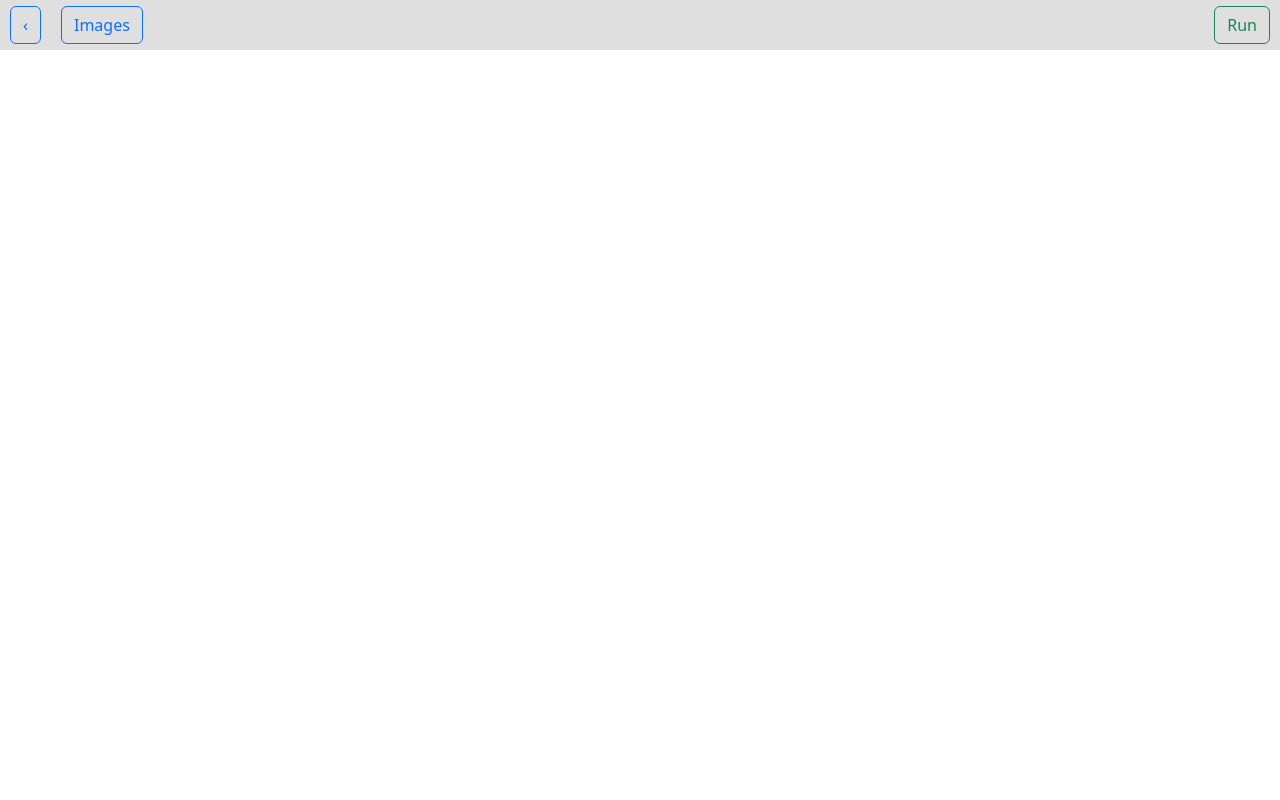
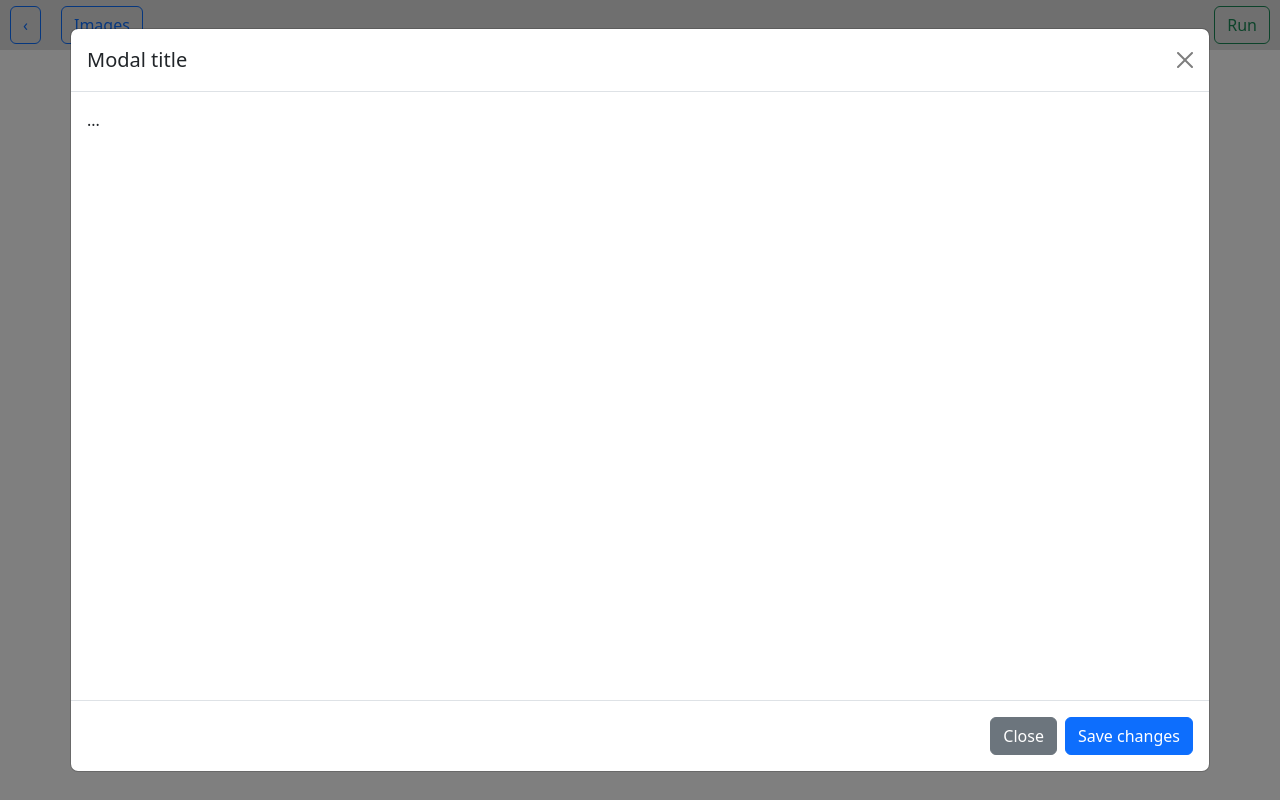
Before and after one commit to williamli0707/BlockAI, an Electron app: page workspace.html in a window 1280 px wide. Both pictures are taken after a click on the button "Images". Drawn offline with nearby package versions, Linux system fonts and the light colour scheme.

Commit message:
popup stuff changed to bs modal, added popper plugin

```diff
--- a/creator.html
+++ b/creator.html
@@ -4,6 +4,7 @@
     <meta charset="UTF-8">
     <meta http-equiv="Content-Security-Policy" content="default-src 'self' 'unsafe-inline' https://blockly-demo.appspot.com https://cdn.jsdelivr.net data:;">
     <link rel="stylesheet" href="styles.css">
+    <script src="https://cdn.jsdelivr.net/npm/bootstrap@5.3.0-alpha1/dist/js/bootstrap.bundle.min.js" crossorigin="anonymous"></script>
     <link rel="stylesheet" href="node_modules/bootstrap/dist/css/bootstrap.css">
     <title>Title</title>
 </head>
--- a/styles.css
+++ b/styles.css
@@ -10,15 +10,6 @@ body {
     z-index: 10;
 }
 
-#img-content {
-    z-index: -5;
-    position: absolute;
-    height: 100%;
-    width: 100%;
-    display: flex;
-    justify-content: center;
-    align-items: center;
-}
 
 #blockly-container {
     flex: 1 1 auto;
--- a/workspace.html
+++ b/workspace.html
@@ -7,18 +7,28 @@
     <script defer src="./toolbox.js"></script>
     <!-- https://developer.mozilla.org/en-US/docs/Web/HTTP/CSP -->
     <link rel="stylesheet" href="styles.css">
+    <script src="https://cdn.jsdelivr.net/npm/bootstrap@5.3.0-alpha1/dist/js/bootstrap.bundle.min.js" crossorigin="anonymous"></script>
     <link rel="stylesheet" href="node_modules/bootstrap/dist/css/bootstrap.css">
     <title>Hello World!</title>
 </head>
 <body>
     <div id="img-content">
-        <div id="image-popup" class="card shadow-lg">
-            <div id="img-menu" class="menu">
-                <div id="upload">
-                    <button id="upload-button" class="menu-button btn btn-outline-primary">Upload</button>
-                </div>
-                <div id="close" class="menu">
-                    <button id="close-button" class="menu-button btn btn-outline-danger">X</button>
+        <div class="modal fade" id="exampleModal" tabindex="-1" aria-labelledby="exampleModalLabel" aria-hidden="true">
+            <div class="modal-dialog modal-dialog-scrollable modal-xl">
+                <div class="modal-content">
+                    <div class="modal-header">
+                        <h5 class="modal-title" id="exampleModalLabel">Modal title</h5>
+                        <button type="button" class="btn-close" data-bs-dismiss="modal" aria-label="Close"></button>
+                    </div>
+                    <div class="modal-body">
+                        <p>...</p>
+                        <br><br><br><br><br><br><br><br><br><br><br><br><br><br><br><br><br><br><br><br><br><br><br><br><br><br><br><br><br><br><br>
+                        <p>...</p>
+                    </div>
+                    <div class="modal-footer">
+                        <button type="button" class="btn btn-secondary" data-bs-dismiss="modal">Close</button>
+                        <button type="button" class="btn btn-primary">Save changes</button>
+                    </div>
                 </div>
             </div>
         </div>
@@ -29,7 +39,7 @@
                 <button id="back-button" class="menu-button btn btn-outline-primary">&#8249;</button>
             </div>
             <div id="images">
-                <button id="images-button" class="menu-button btn btn-outline-primary">Images</button>
+                <button type="button" id="images-button" class="menu-button btn btn-outline-primary" data-bs-toggle="modal" data-bs-target="#exampleModal">Images</button>
             </div>
             <div id="run">
                 <button id="run-button" class="menu-button btn btn-outline-success">Run</button>
```
Also changed, not shown: home.html (+24 -0 lines), preload.js (+7 -7 lines).
